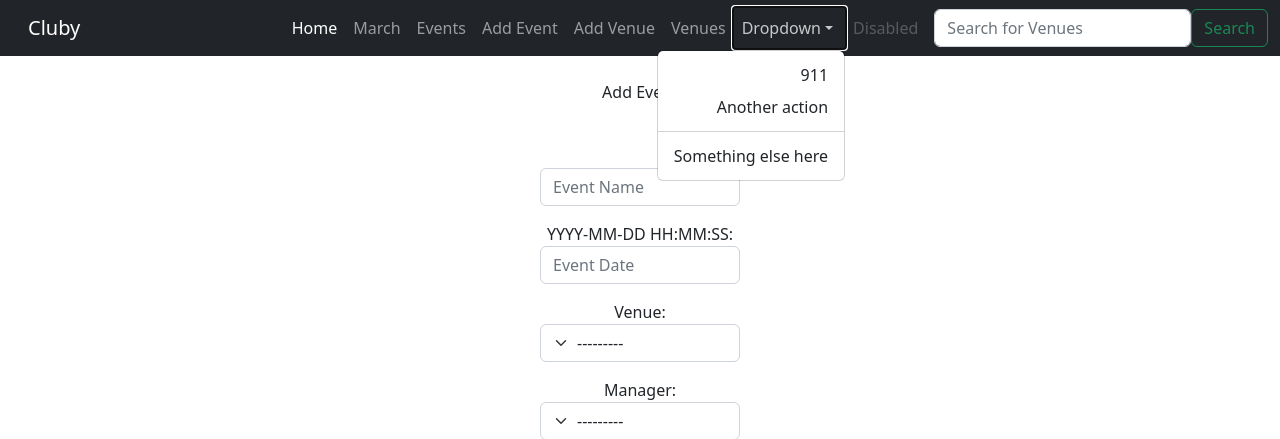
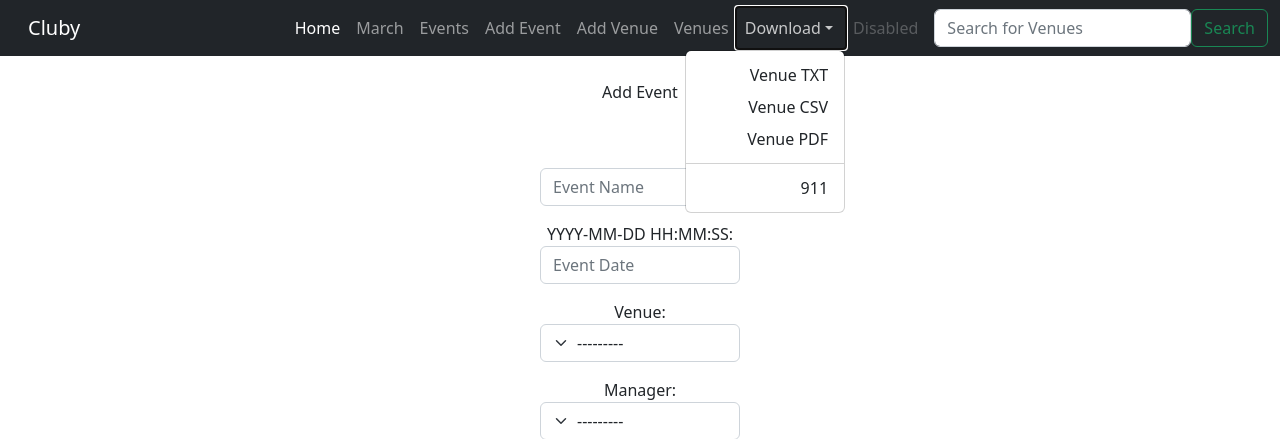
Before and after one commit to Arden27/myclub, a Django app: page /add_event in a window 1280 px wide, after a click on "Download". Shown: the top 439 px of the page. Run offline with Django 4.2, Linux system fonts and the light colour scheme; data comes from the database, SQL or seed files in the repository; both versions use the stored data as it was after the commit.

Commit message:
txt, pdf and csv file download added

```diff
--- a/events/templates/events/navbar.html
+++ b/events/templates/events/navbar.html
@@ -26,13 +26,15 @@
           </li>
           <li class="nav-item dropdown">
             <a class="nav-link dropdown-toggle" href="#" role="button" data-bs-toggle="dropdown" aria-expanded="false">
-              Dropdown
+              Download
             </a>
             <ul class="dropdown-menu">
+              </li>
+              <li><a class="dropdown-item" href="{% url 'venue-text' %}">Venue TXT</a></li>
+              <li><a class="dropdown-item" href="{% url 'venue-csv' %}">Venue CSV</a></li>
+              <li><a class="dropdown-item" href="{% url 'venue-pdf' %}">Venue PDF</a></li>
+              <li><hr class="dropdown-divider"></li>
               <li><a class="dropdown-item" href="{% url 'home' '2001' 'September' %}">911</a></li>
-              <li><a class="dropdown-item" href="#">Another action</a></li>
-              <li><hr class="dropdown-divider"></li>
-              <li><a class="dropdown-item" href="#">Something else here</a></li>
             </ul>
           </li>
           <li class="nav-item">
--- a/events/urls.py
+++ b/events/urls.py
@@ -14,4 +14,7 @@ urlpatterns = [
     path('update_event/<event_id>', views.update_event, name='update-event'),
     path('delete_event/<event_id>', views.delete_event, name='delete-event'),
     path('delete_venue/<venue_id>', views.delete_venue, name='delete-venue'),
+    path('venue_text', views.venue_text, name='venue-text'),
+    path('venue_csv', views.venue_csv, name='venue-csv'),
+    path('venue_pdf', views.venue_pdf, name='venue-pdf'),
 ]
--- a/events/views.py
+++ b/events/views.py
@@ -5,6 +5,80 @@ from datetime import datetime
 from django.http import HttpResponseRedirect
 from .models import Event, Venue
 from .forms import VenueForm, EventForm
+from django.http import HttpResponse
+import csv
+# PDF imports
+from django.http import FileResponse
+import io
+from reportlab.pdfgen import canvas
+from reportlab.lib.units import inch
+from reportlab.lib.pagesizes import letter
+
+
+
+#Generate PDF
+def venue_pdf(request):
+    #create Bytestream buffer
+    buf = io.BytesIO()
+    #create canvas
+    c = canvas.Canvas(buf, pagesize=letter, bottomup=0)
+    #ctreate a text object
+    textob = c.beginText()
+    textob.setTextOrigin(inch, inch)
+    textob.setFont('Helvetica', 14)
+
+    venues = Venue.objects.all()
+
+    lines = []
+
+    for venue in venues:
+        lines.append(venue.name)
+        lines.append(venue.address)
+        lines.append(venue.zip_code)
+        lines.append(venue.phone)
+        lines.append(venue.web)
+        lines.append(venue.email_address)
+        lines.append('======================')
+
+    for line in lines:
+        textob.textLine(line)
+
+    for line in lines:
+        textob.textLine(line)
+
+    c.drawText(textob)
+    c.showPage()
+    c.save()
+    buf.seek(0)
+
+    return FileResponse(buf, as_attachment=True, filename='venues.pdf')
+
+#Generate csv
+def venue_csv(request):
+    response = HttpResponse(content_type='text/csv')
+    response['Contnt-Disposition'] = 'attachment; filename=venues.csv'
+    #create a CSV WRITER
+    writer = csv.writer(response)
+    # Designate the model
+    venues = Venue.objects.all()
+    #add columns headings to the csv file
+    writer.writerow(['Venue name', 'Address', 'Zip code', 'Phone', 'Web Address', 'Email'])
+    for venue in venues:
+        writer.writerow([venue, venue.address, venue.zip_code, venue.phone, venue.web, venue.email_address])
+    return response
+
+#generate text file venue list
+def venue_text(request):
+    response = HttpResponse(content_type='text/plain')
+    response['Contnt-Disposition'] = 'attachment; filename=venues.txt'
+    # Designate the model
+    venues = Venue.objects.all()
+    lines = []
+    for venue in venues:
+        lines.append(f'{venue}\n {venue.address}\n {venue.zip_code}\n {venue.phone}\n {venue.web}\n {venue.email_address}\n\n\n')
+    #write to text file
+    response.writelines(lines)
+    return response
 
 def delete_venue(request, venue_id):
     venue = Venue.objects.get(pk=venue_id)
@@ -89,7 +163,7 @@ def add_venue(request):
     return render(request, 'events/add_venue.html', {'form': form, 'submitted': submitted})
 
 def all_events(request):
-    event_list = Event.objects.all()
+    event_list = Event.objects.all().order_by('event_date')
     return render(request, 'events/event_list.html', {
         "event_list": event_list
     })
```
Also changed, not shown: db.sqlite3.
